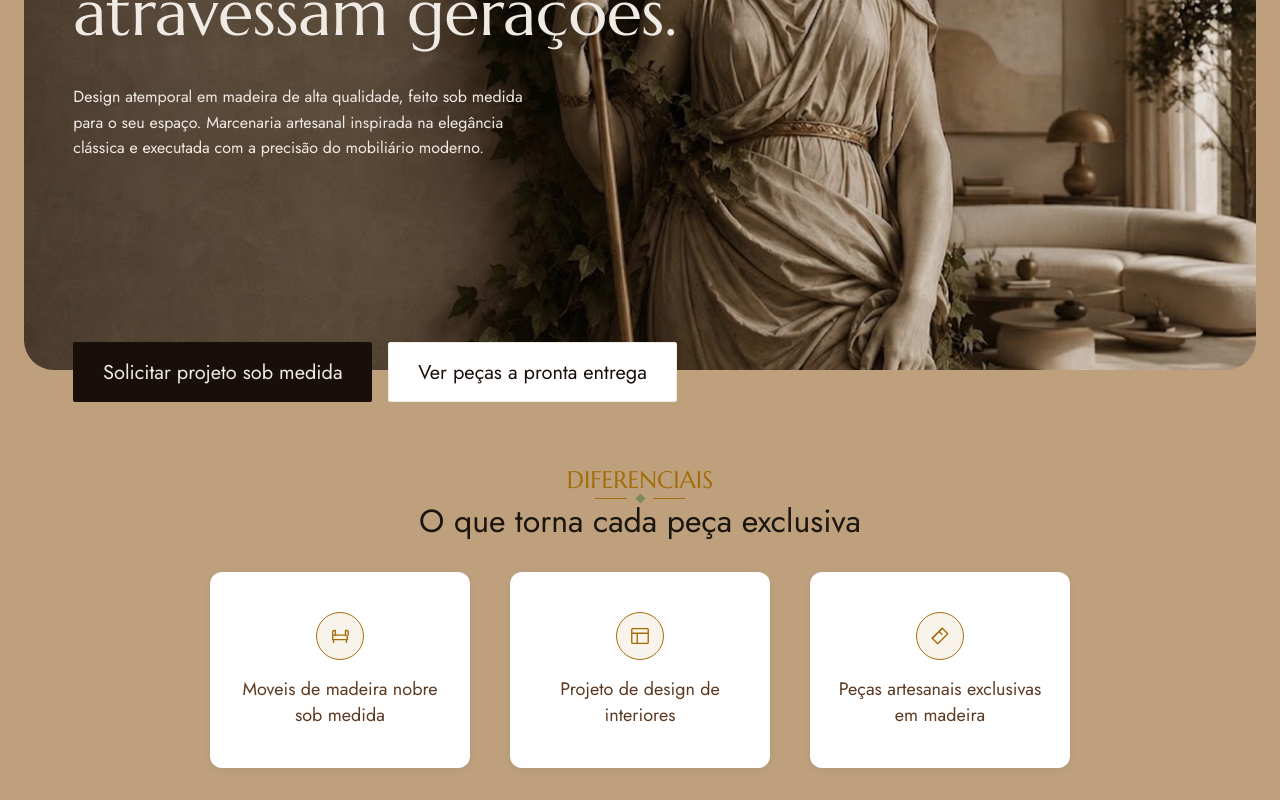
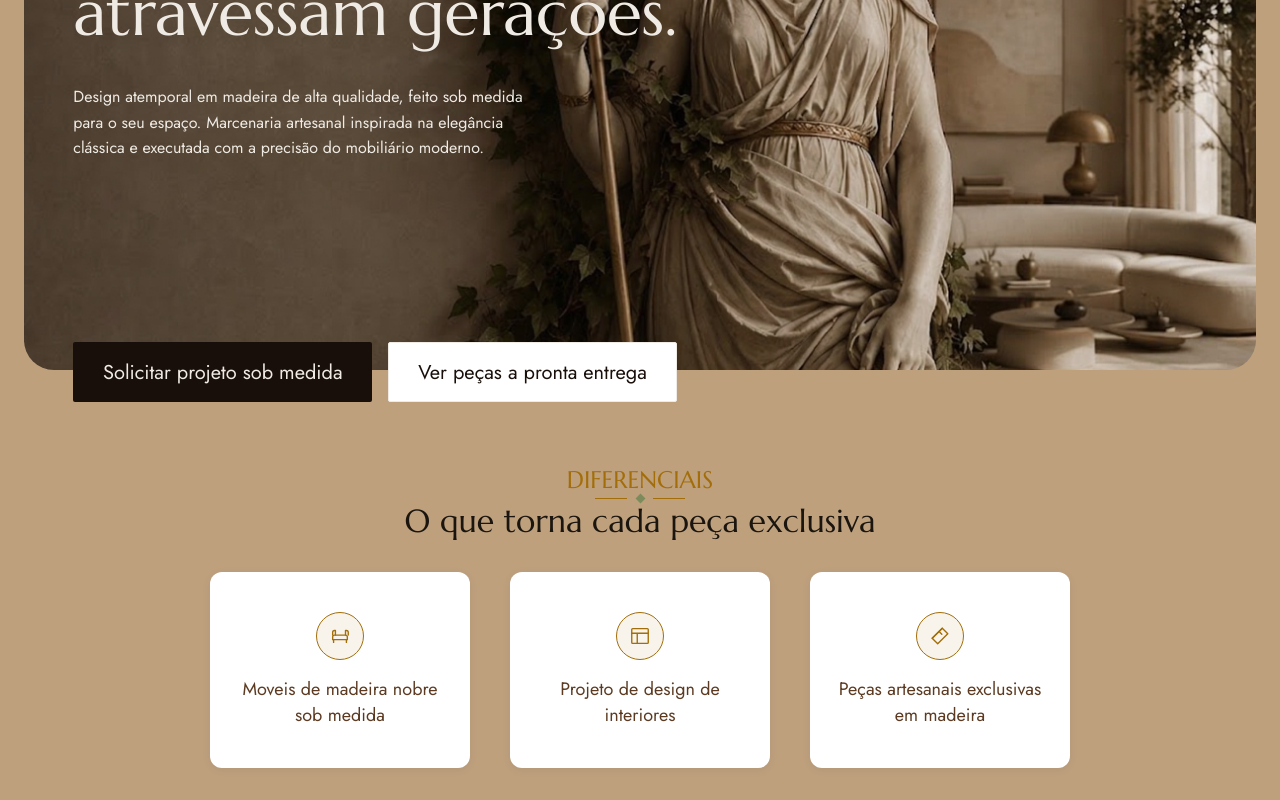
Before and after one commit to Anthony-Xavier/Hera-home, a React (Vite) app: page / in a window 1280 px wide. Shown: the part 421-1221 px from the top of the page. Built offline with nearby package versions, Linux system fonts and the light colour scheme.

Commit message:
alteração na font

```diff
--- a/src/Components/Diferenciais/Diferenciais.scss
+++ b/src/Components/Diferenciais/Diferenciais.scss
@@ -15,9 +15,9 @@
     margin: 0;
     width: 100%;
     text-align: center;
+    font-family: $font-primary;
 
     &--h3 {
-      font-family: $font-primary;
       font-weight: 400;
       font-size: 24px;
       color: $text-accent;
@@ -27,7 +27,6 @@
     }
 
     &--h2 {
-      font-family: $font-secondary;
       font-weight: 400;
       font-size: 32px;
       color: $text-primary;
@@ -74,7 +73,9 @@
     border-radius: 12px;
     background-color: $color-white;
     box-shadow: 0 2px 10px rgba($color-primary, 0.06);
-    transition: box-shadow 0.35s ease, transform 0.35s cubic-bezier(0.34, 1.56, 0.64, 1);
+    transition:
+      box-shadow 0.35s ease,
+      transform 0.35s cubic-bezier(0.34, 1.56, 0.64, 1);
     animation: diferenciais-surgir 0.6s ease backwards;
 
     @for $i from 1 through 4 {
@@ -109,7 +110,9 @@
     align-items: center;
     justify-content: center;
     color: $text-accent;
-    transition: background-color 0.35s ease, color 0.35s ease,
+    transition:
+      background-color 0.35s ease,
+      color 0.35s ease,
       transform 0.35s cubic-bezier(0.34, 1.56, 0.64, 1);
 
     svg {
```
